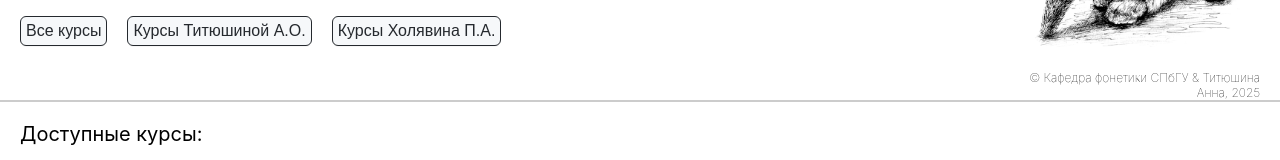
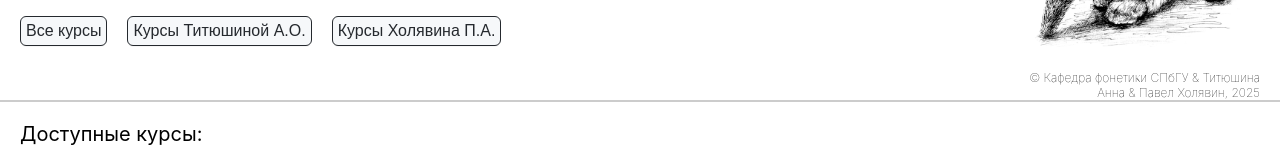
Before and after one commit to phonetics-spbu/phonetics-spbu.github.io, a React (Create React App) app: page / in a window 1280 px wide. Shown: the part 151-311 px from the top of the page. Built offline with nearby package versions, Linux system fonts and the light colour scheme; the HTML template or start-up script is replaced by a standard one.

Commit message:
header fix

```diff
--- a/src/components/Header/Header.jsx
+++ b/src/components/Header/Header.jsx
@@ -30,7 +30,7 @@ function Header() {
             </div>
             <div className="header_img_div">
                 <img alt="" className="header_img" src={process.env.PUBLIC_URL + "/img/anteater.jpg"}></img>
-                <div>© Кафедра фонетики СПбГУ & Титюшина Анна, 2025</div>
+                <div>© Кафедра фонетики СПбГУ & Титюшина Анна & Павел Холявин, 2025</div>
             </div>
         </header>
     );
```
